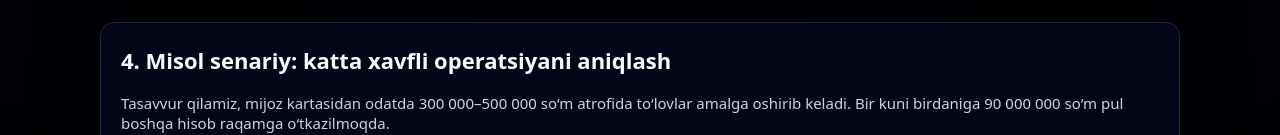
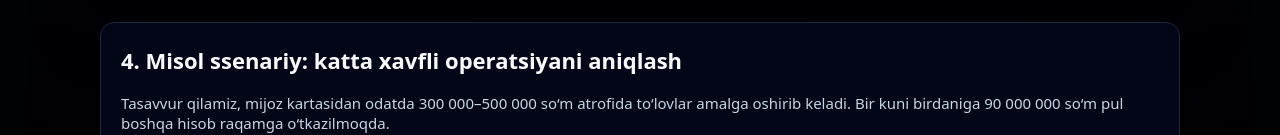
Before and after one commit to Bozorboy1277/fraud-landing, a plain HTML site: page demo.html in a window 1280 px wide. Shown: the part 1717-1852 px from the top of the page. Drawn offline with Linux system fonts and the light colour scheme.

Commit message:
Fix typo in section heading of demo.html

```diff
--- a/demo.html
+++ b/demo.html
@@ -350,7 +350,7 @@
 
     <!-- 4. MISOL SENARIY -->
     <section class="card">
-        <h2>4. Misol senariy: katta xavfli operatsiyani aniqlash</h2>
+        <h2>4. Misol ssenariy: katta xavfli operatsiyani aniqlash</h2>
         <p>
             Tasavvur qilamiz, mijoz kartasidan odatda 300 000–500 000 so‘m atrofida to‘lovlar
             amalga oshirib keladi. Bir kuni birdaniga 90 000 000 so‘m pul boshqa hisob raqamga
```
